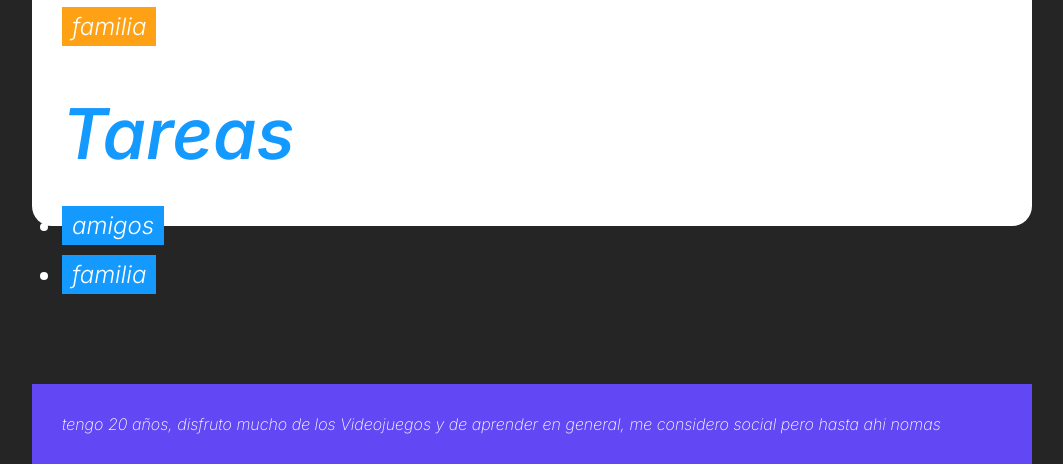
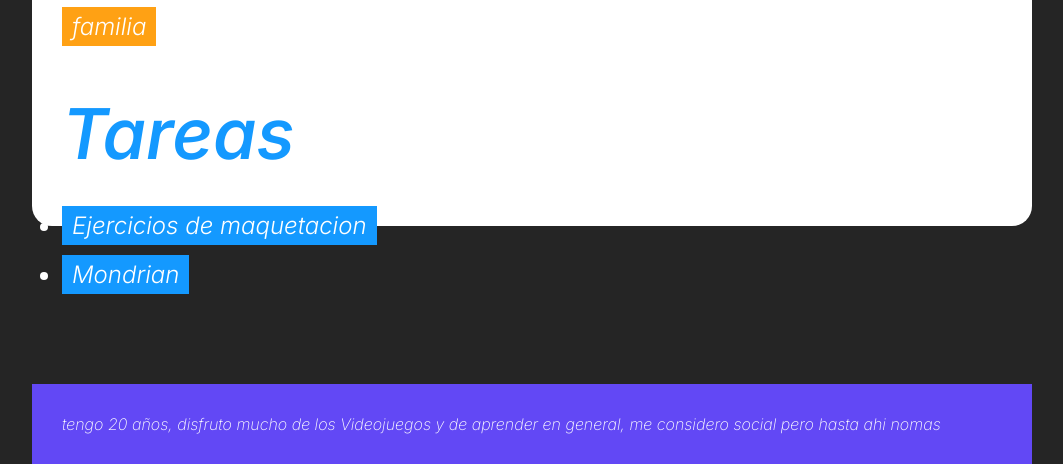
Before and after one commit to PedroZilvetti/sitio_personal_recuperatorio, a plain HTML site: page pedro_zilvetti/src/index.html in a window 1280 px wide. Shown: the part 724-1188 px from the top of the page, without its empty margins (108-1171 px from the left). Drawn offline with Linux system fonts and the light colour scheme.

```diff
--- a/pedro_zilvetti/src/index.html
+++ b/pedro_zilvetti/src/index.html
@@ -47,8 +47,8 @@
     <div class="tareas">
         <h2>Tareas</h2>
             <ul>
-                <li><a href="informacion_general/amigos/amigos.html">amigos</a></li>
-                <li><a href="informacion_general/familia/familia.html">familia</a></li>
+                <li><a href="/practicas/maquetacion/index.html">Ejercicios de maquetacion</a></li>
+                <li><a href="/practicas/mondrian/mondrian.html">Mondrian</a></li>
                 <!-- <li><a href="/pedro_zilvetti/presentacion/informacion_general/familia/familia.html">pedro</a></li> -->
             </ul>
         </div>
```
Also changed, not shown: 1 other file.
